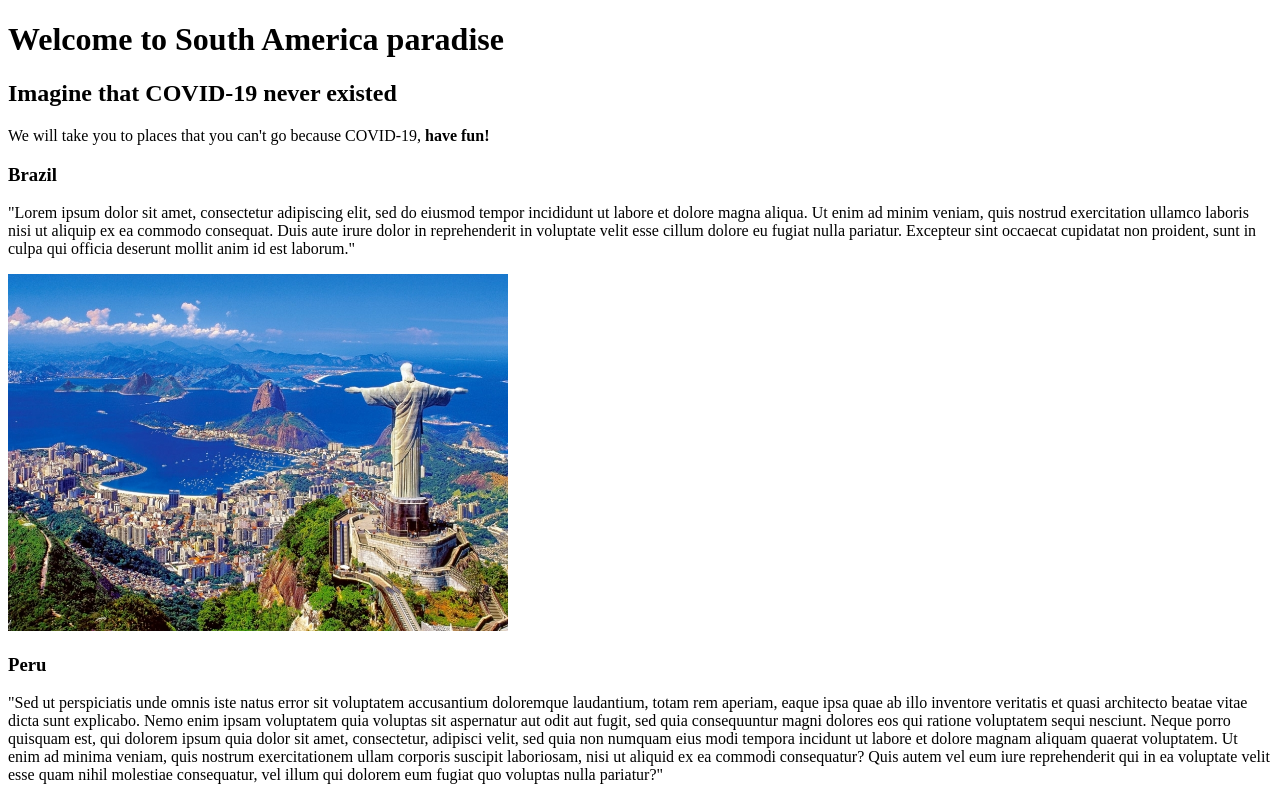
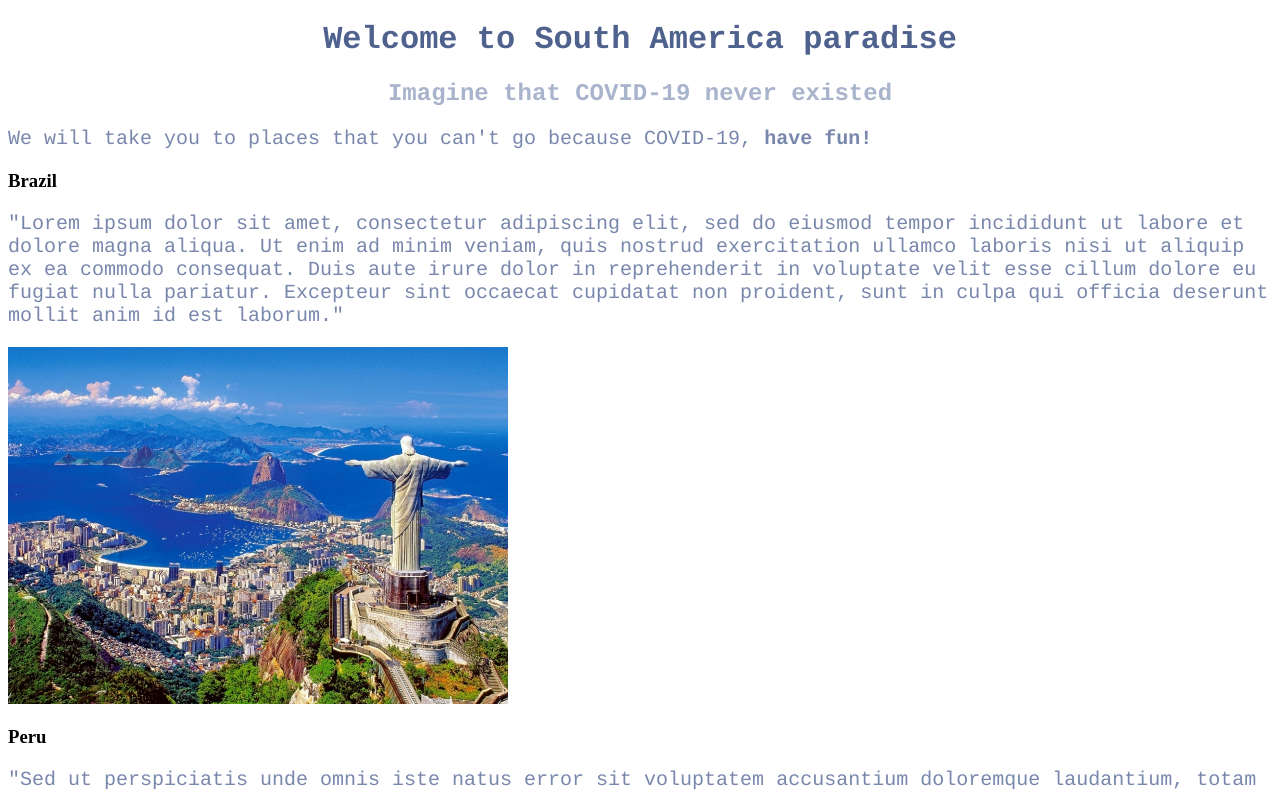
Before and after one commit to HarrisonStrand/Blogging-Site1, a plain HTML site: page index.html in a window 1280 px wide. Shown: the top 792 px of the page. Drawn offline with Linux system fonts and the light colour scheme.

Commit message:
Add README.md and h1, h2 and p styles
Co-Authored by: Harrison Strand <harrisonstrand@gmail.com>,Co-Authored by:Erica Woodmansee <ewoodmansee@gmail.com>

```diff
--- a/css/styles.css
+++ b/css/styles.css
@@ -0,0 +1,17 @@
+h1 {
+	color: #4f628e;
+	text-align: center;
+	font-family: courier, times, seraf;
+}
+
+h2 {
+	color: #a8b3cc;
+	text-align: center;
+	font-family: courier, times, seraf;
+}
+
+p {
+	color: #7887ab;
+	font-family: courier, times, seraf;
+	font-size: 20px;
+}
--- a/index.html
+++ b/index.html
@@ -9,6 +9,8 @@
     <h2>Imagine that COVID-19 never existed</h2>
     <p>We will take you to places that you can't go because COVID-19, <strong>have fun!</strong></p>
 
+  <div class="countries">
+
     <h3>Brazil</h3>
     <p>"Lorem ipsum dolor sit amet, consectetur adipiscing elit, sed do eiusmod tempor incididunt ut labore et dolore magna aliqua. Ut enim ad minim veniam, quis nostrud exercitation ullamco laboris nisi ut aliquip ex ea commodo consequat. Duis aute irure dolor in reprehenderit in voluptate velit esse cillum dolore eu fugiat nulla pariatur. Excepteur sint occaecat cupidatat non proident, sunt in culpa qui officia deserunt mollit anim id est laborum."</p>
     <img src="img/Rio.jpg" alt="Picture of Rio de Janeiro" width=500px>
@@ -18,7 +20,7 @@
     <h3>Colombia</h3>
     <p>"At vero eos et accusamus et iusto odio dignissimos ducimus qui blanditiis praesentium voluptatum deleniti atque corrupti quos dolores et quas molestias excepturi sint occaecati cupiditate non provident, similique sunt in culpa qui officia deserunt mollitia animi, id est laborum et dolorum fuga. Et harum quidem rerum facilis est et expedita distinctio. Nam libero tempore, cum soluta nobis est eligendi optio cumque nihil impedit quo minus id quod maxime placeat facere possimus, omnis voluptas assumenda est, omnis dolor repellendus. Temporibus autem quibusdam et aut officiis debitis aut rerum necessitatibus saepe eveniet ut et voluptates repudiandae sint et molestiae non recusandae. Itaque earum rerum hic tenetur a sapiente delectus, ut aut reiciendis voluptatibus maiores alias consequatur aut perferendis doloribus asperiores repellat."</p>
     <img src="img/colombia.jpg" alt="Picture of Colombia" width=500px>
-
+  </div>
 
   <footer> ABOUT US </footer>
 <p>The writers of this blogging site are awesome, and really wish we could get out for a while. So we're going to live vicariously through awesome pictures of nice places. The struggle is real.</p>
```
